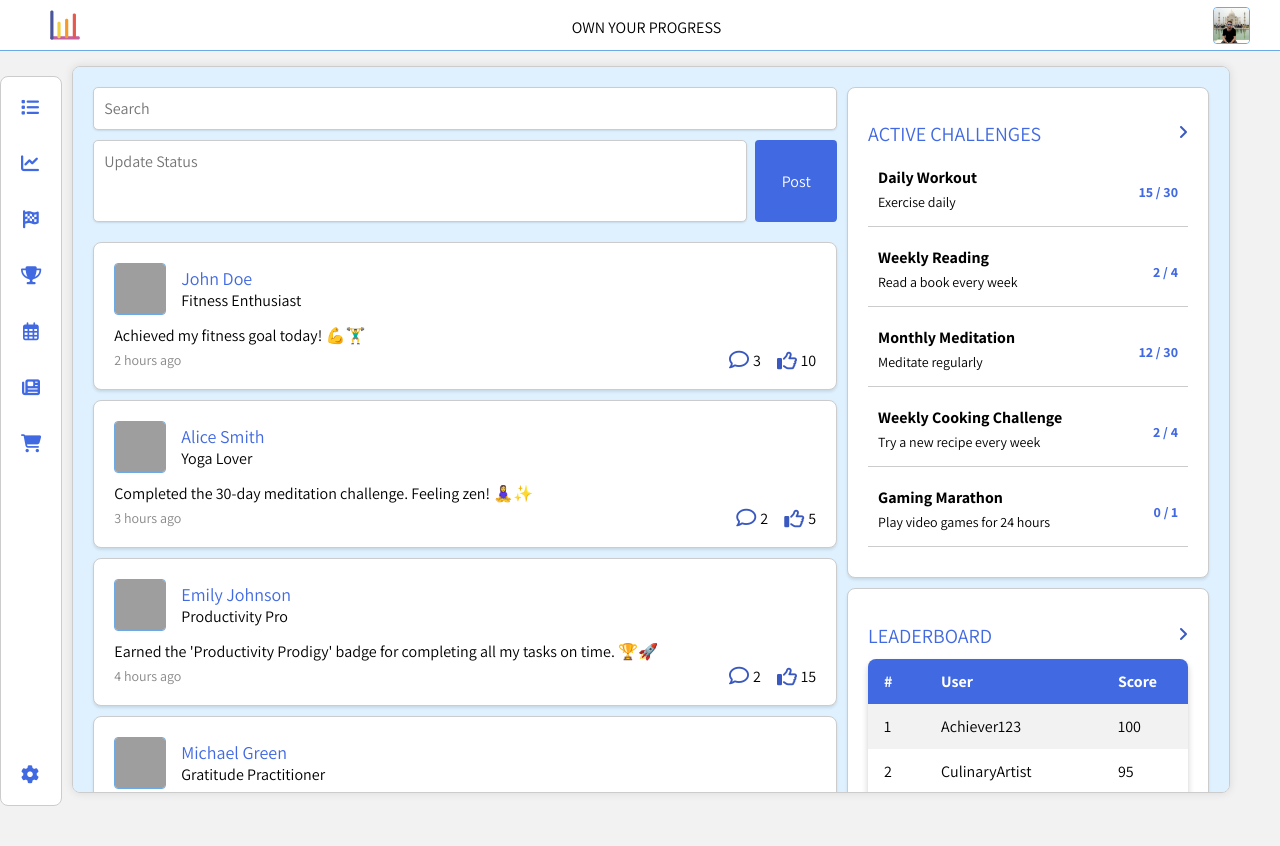
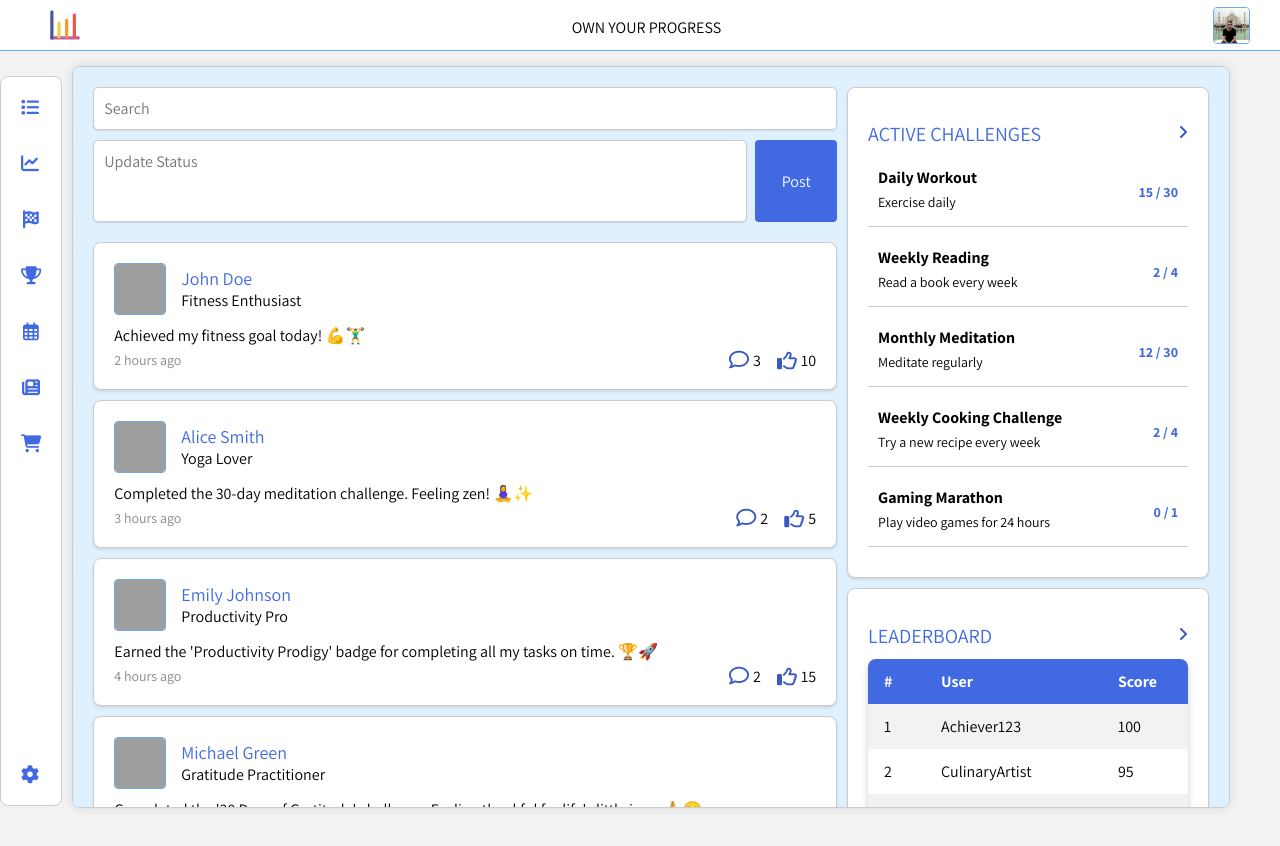
Before and after one commit to joseph-johnson27001/habits_tracker, a Vue app: page / in a window 1280 px wide. Shown: the top 846 px of the page. Built offline with nearby package versions, Linux system fonts and the light colour scheme; grey boxes are pictures that could not be loaded.

Commit message:
Updated max heigh calc

```diff
--- a/src/App.vue
+++ b/src/App.vue
@@ -89,7 +89,7 @@ h1 {
   margin-right: 50px;
   margin-bottom: 10px;
   padding: 20px;
-  max-height: calc(100vh - 115px);
+  max-height: calc(100vh - 100px);
   overflow-y: auto;
 }
 
```
